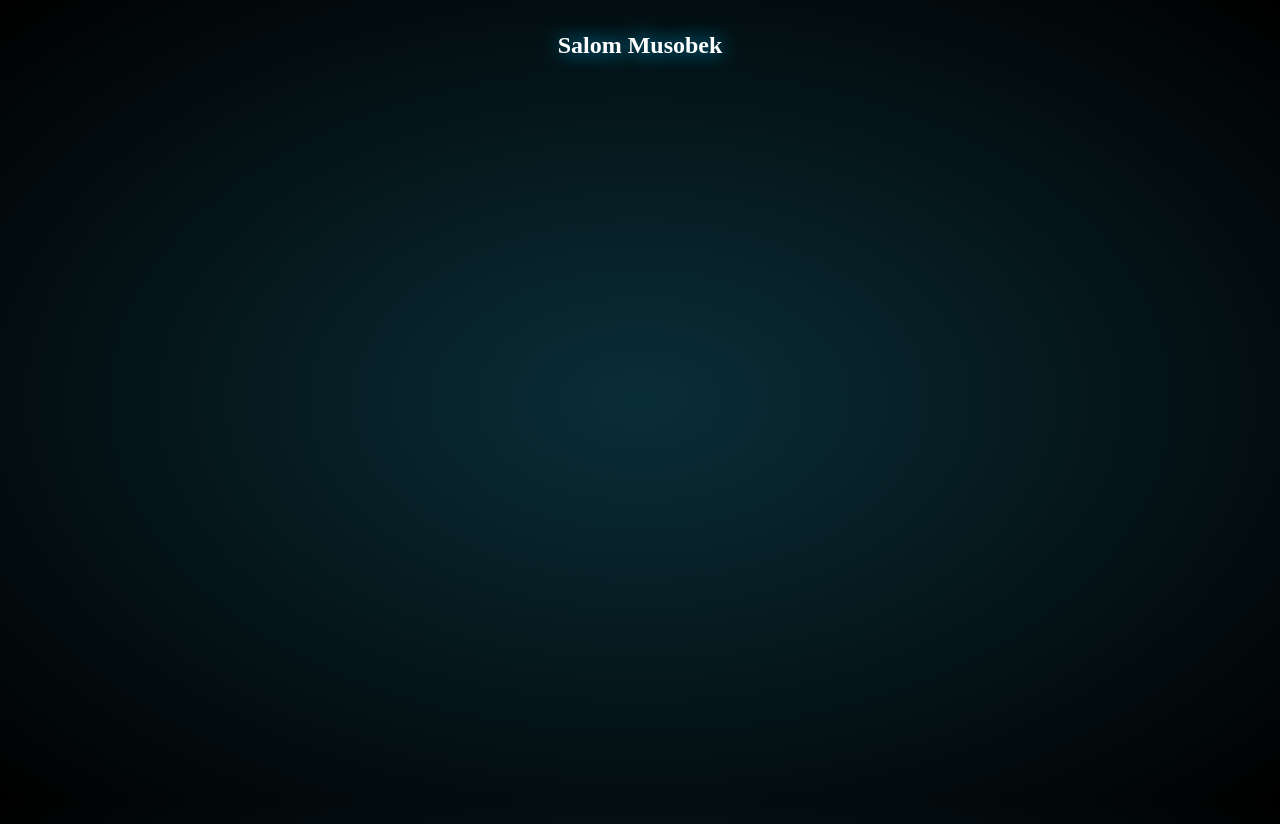
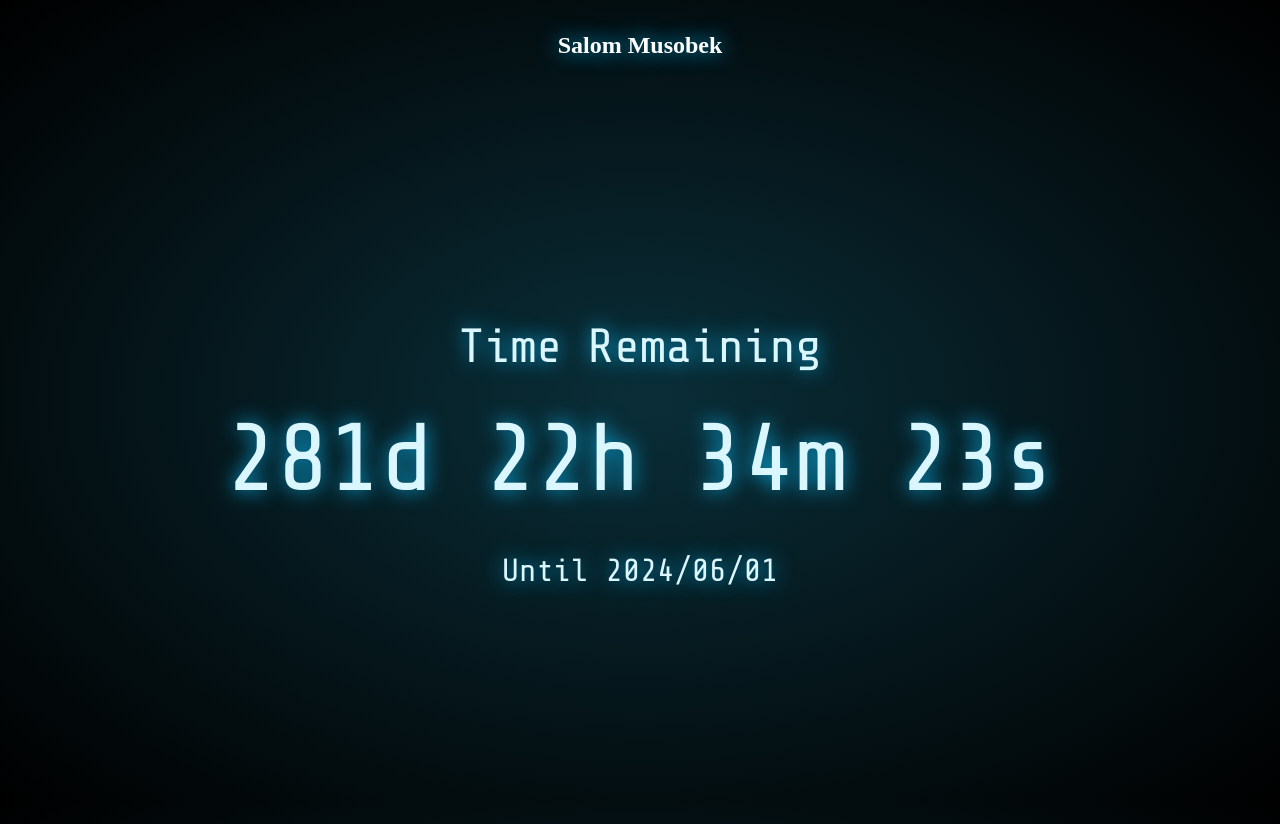
Before and after one commit to Engineer-Ramziddin/countdown, a Vue app: page / in a window 1280 px wide. Built offline with nearby package versions, Linux system fonts and the light colour scheme.

Commit message:
Change text

```diff
--- a/src/App.vue
+++ b/src/App.vue
@@ -14,8 +14,8 @@ const until = getUntilDate()
 </script>
 
 <template>
-  <!-- <Countdown :until="until" /> -->
   <h1>Salom Musobek</h1>
+  <Countdown :until="until" />
 </template>
 
 <style>
```
